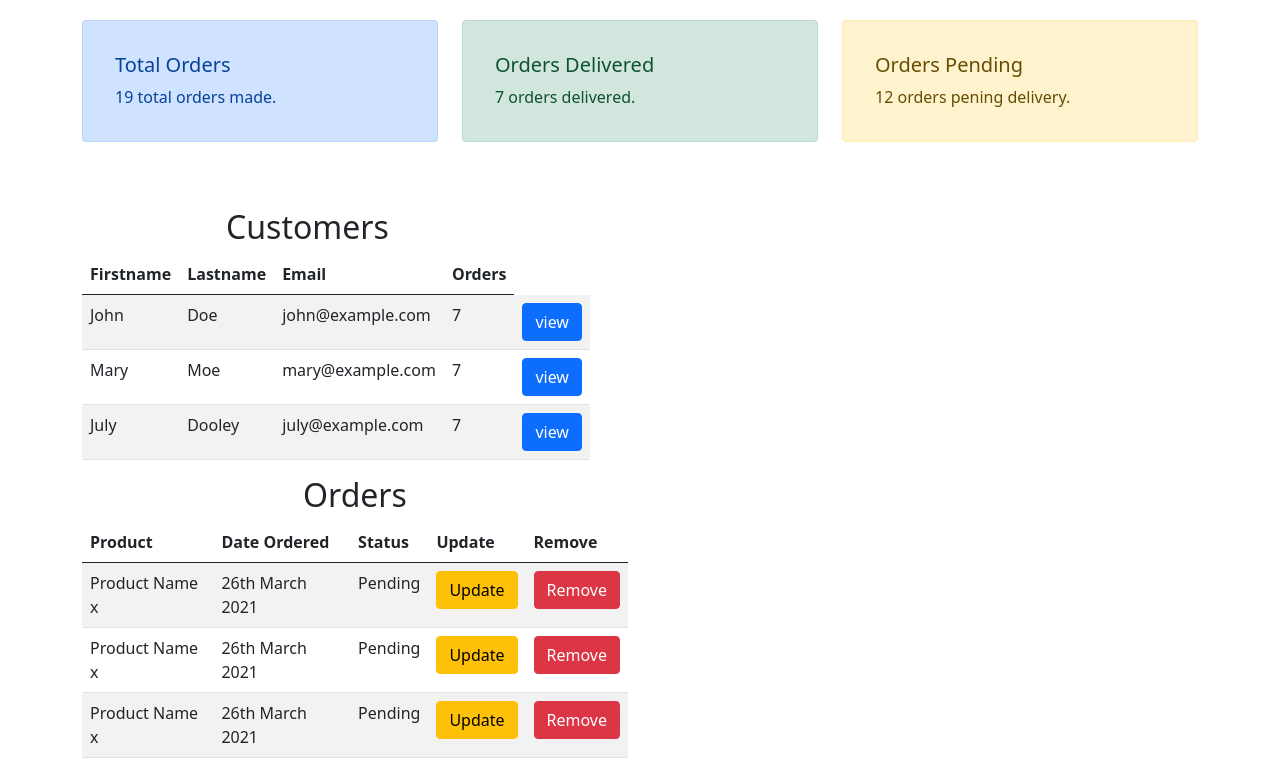
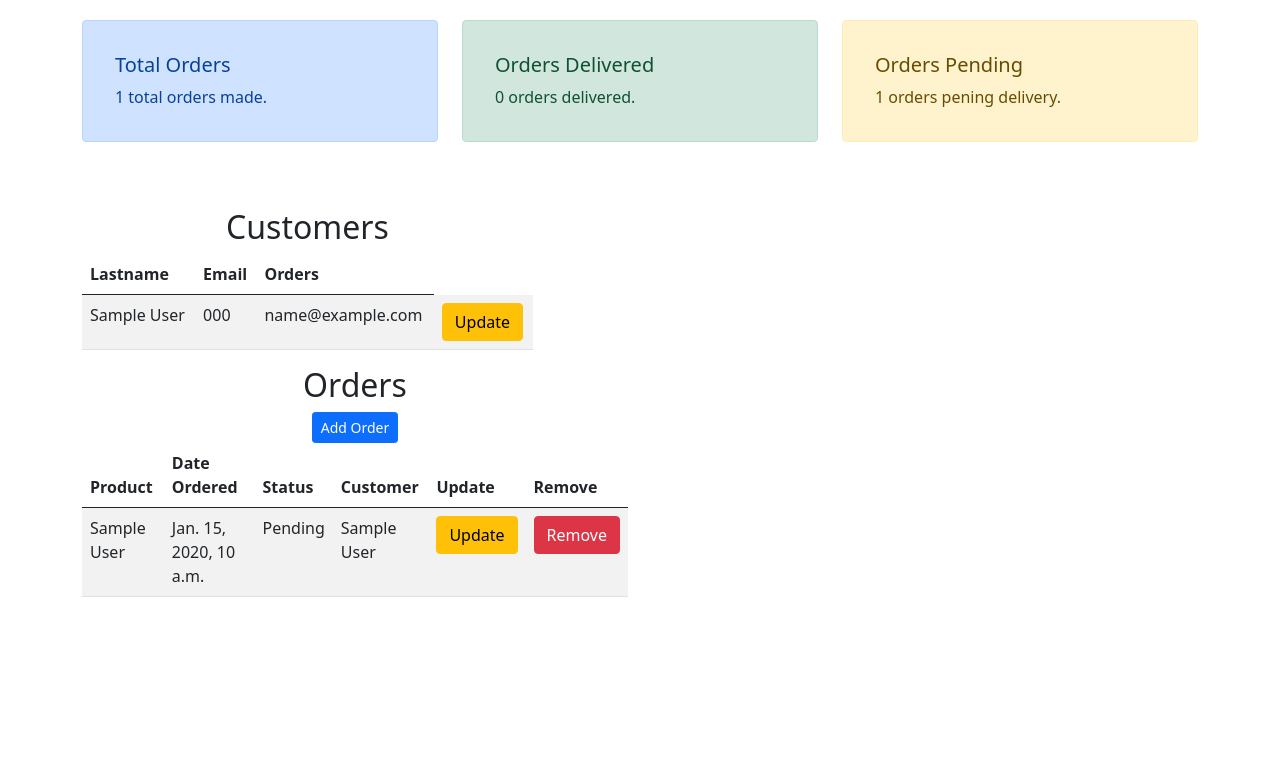
Before and after one commit to AzmainMahtab/CSE-311L-CRM, a Django app: page / in a window 1280 px wide. Shown: the part 56-830 px from the top of the page. After the commit the page ends 653 px from the top, so only its background shows below. Run offline with Django 3.2, Linux system fonts and the light colour scheme; tables that the repository leaves empty hold one stand-in row (values such as "Sample post").

Commit message:
Index page counts working

```diff
--- a/accounts/admin.py
+++ b/accounts/admin.py
@@ -1,6 +1,6 @@
 from django.contrib import admin
 from django.contrib.admin.decorators import register
-from .models import Product, Customer
+from .models import Order, Product, Customer
 
 # Register your models here.
 class ProductAdmin(admin.ModelAdmin):
@@ -8,3 +8,4 @@ class ProductAdmin(admin.ModelAdmin):
 
 admin.site.register(Product, ProductAdmin)
 admin.site.register(Customer)
+admin.site.register(Order)
--- a/accounts/models.py
+++ b/accounts/models.py
@@ -1,3 +1,4 @@
+from django.utils import tree
 from django.db import models
 
 # Create your models here.
@@ -13,3 +14,18 @@ class Customer(models.Model):
     name = models.CharField(max_length=50)
     phone = models.CharField(max_length=14)
     email = models.EmailField()
+
+    def __str__(self):
+        return self.name
+
+class Order(models.Model):
+    STATUS = (
+        ('Pending', 'Pending'),
+        ('On the way', 'On the way'),
+        ('Delivered', 'Delivered')
+    )
+
+    customer = models.ForeignKey(Customer, null=True, on_delete= models.SET_NULL)
+    product = models.ForeignKey(Product, null=True, on_delete= models.SET_NULL)
+    date = models.DateTimeField(auto_now_add=True, null=True)
+    status = models.CharField(max_length=100, null=True, choices=STATUS)
--- a/accounts/templates/accounts/index.html
+++ b/accounts/templates/accounts/index.html
@@ -10,7 +10,7 @@
               <div class="card alert alert-primary">
                 <div class="card-body">
                   <h5 class="card-title">Total Orders</h5>
-                  <p class="card-text">19 total orders made.</p>
+                  <p class="card-text">{{ total_order }} total orders made.</p>
                 </div>
               </div>
             </div>
@@ -18,7 +18,7 @@
               <div class="card alert alert-success">
                 <div class="card-body">
                   <h5 class="card-title">Orders Delivered</h5>
-                  <p class="card-text">7 orders delivered.</p>
+                  <p class="card-text">{{ delivered }} orders delivered.</p>
                 </div>
               </div>
             </div>
@@ -26,7 +26,7 @@
                 <div class="card alert alert-warning">
                   <div class="card-body">
                     <h5 class="card-title">Orders Pending</h5>
-                    <p class="card-text">12 orders pening delivery.</p>
+                    <p class="card-text">{{ pending }} orders pening delivery.</p>
                   </div>
                 </div>
               </div>
@@ -45,34 +45,20 @@
                     <table class="table table-striped">
                       <thead>
                         <tr>
-                          <th>Firstname</th>
                           <th>Lastname</th>
                           <th>Email</th>
                           <th>Orders</th>
                         </tr>
                       </thead>
                       <tbody>
-                        <tr>
-                          <td>John</td>
-                          <td>Doe</td>
-                          <td>john@example.com</td>
-                          <td>7</td>
-                          <td><a href="#" class="btn btn-primary">view</a></td>
-                        </tr>
-                        <tr>
-                          <td>Mary</td>
-                          <td>Moe</td>
-                          <td>mary@example.com</td>
-                          <td>7</td>
-                          <td><a href="#" class="btn btn-primary">view</a></td>
-                        </tr>
-                        <tr>
-                          <td>July</td>
-                          <td>Dooley</td>
-                          <td>july@example.com</td>
-                          <td>7</td>
-                          <td><a href="#" class="btn btn-primary">view</a></td>
-                        </tr>
+                        {% for customer in customers %}
+                            <tr>
+                              <td>{{ customer.name }}</td>
+                              <td>{{ customer.phone }}</td>
+                              <td>{{ customer.email }}</td>
+                              <td><a href="#" class="btn btn-warning">Update</a></td>
+                            </tr>
+                        {% endfor %}
                       </tbody>
                     </table>
                 </center>
@@ -81,38 +67,29 @@
             <div class="col-sm-6" id="order-table">
               <center>
                   <h2>Orders</h2>
+                  <a class="btn btn-primary btn-sm btn-block" href="#">Add Order</a>
                   <table class="table table-striped">
                     <thead>
                       <tr>
                         <th>Product</th>
                         <th>Date Ordered</th>
                         <th>Status</th>
+                        <th>Customer</th>
                         <th>Update</th>
                         <th>Remove</th>
                       </tr>
                     </thead>
                     <tbody>
-                      <tr>
-                        <td>Product Name x</td>
-                        <td>26th March 2021</td>
-                        <td>Pending</td>
-                        <td><a href="#" class="btn btn-warning">Update</a></td>
-                        <td><a href="#" class="btn btn-danger">Remove</a></td>
-                      </tr>
-                      <tr>
-                          <td>Product Name x</td>
-                          <td>26th March 2021</td>
-                          <td>Pending</td>
+                      {% for order in orders %}
+                        <tr>
+                          <td>{{ order.product }}</td>
+                          <td>{{ order.date }}</td>
+                          <td>{{ order.status }}</td>
+                          <td>{{ order.customer }}</td>
                           <td><a href="#" class="btn btn-warning">Update</a></td>
                           <td><a href="#" class="btn btn-danger">Remove</a></td>
-                      </tr>
-                      <tr>
-                          <td>Product Name x</td>
-                          <td>26th March 2021</td>
-                          <td>Pending</td>
-                          <td><a href="#" class="btn btn-warning">Update</a></td>
-                          <td><a href="#" class="btn btn-danger">Remove</a></td>
-                      </tr>
+                        </tr>
+                      {% endfor %}
                     </tbody>
                   </table>
               </center>
--- a/accounts/views.py
+++ b/accounts/views.py
@@ -2,12 +2,35 @@ from django.db import models
 from django.db.models.expressions import OrderBy
 from django.shortcuts import redirect, render
 from .forms import CustomerForm, ProductForm
-from .models import Customer, Product
+from .models import *
 
 # Create your views here.
 
 def home (request):
-    return render(request,"accounts/index.html", context={})
+    customers = Customer.objects.all()
+    orders = Order.objects.all()
+
+    total_order = orders.count()
+
+    pending = 0
+    delivered = 0
+
+    for ordr in orders:
+        if ordr.status == "Pending":
+            pending = pending + 1
+        if ordr.status == "Delivered":
+            delivered = delivered + 1
+
+
+    context = {
+        'customers': customers,
+        'orders': orders,
+        'total_order': total_order,
+        'delivered': delivered,
+        'pending': pending,
+    }
+
+    return render(request,"accounts/index.html", context)
 
 def products (request):
     if request.method == 'GET':
@@ -18,6 +41,7 @@ def products (request):
         form = ProductForm(request.POST)
         form.save()
         return redirect('products')
+
 def customer (request):
     if request.method == 'GET':
         customers = Customer.objects.all()
```
Also changed, not shown: accounts/migrations/0003_order.py (added), accounts/migrations/0004_auto_20210521_0206.py (added), accounts/migrations/0005_rename_product_order_product.py (added).
